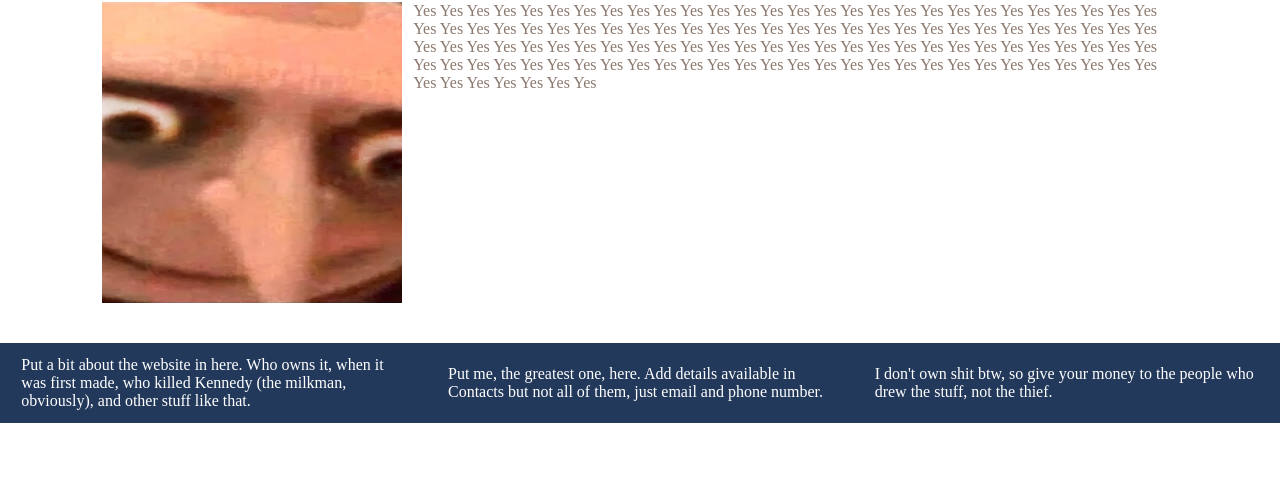
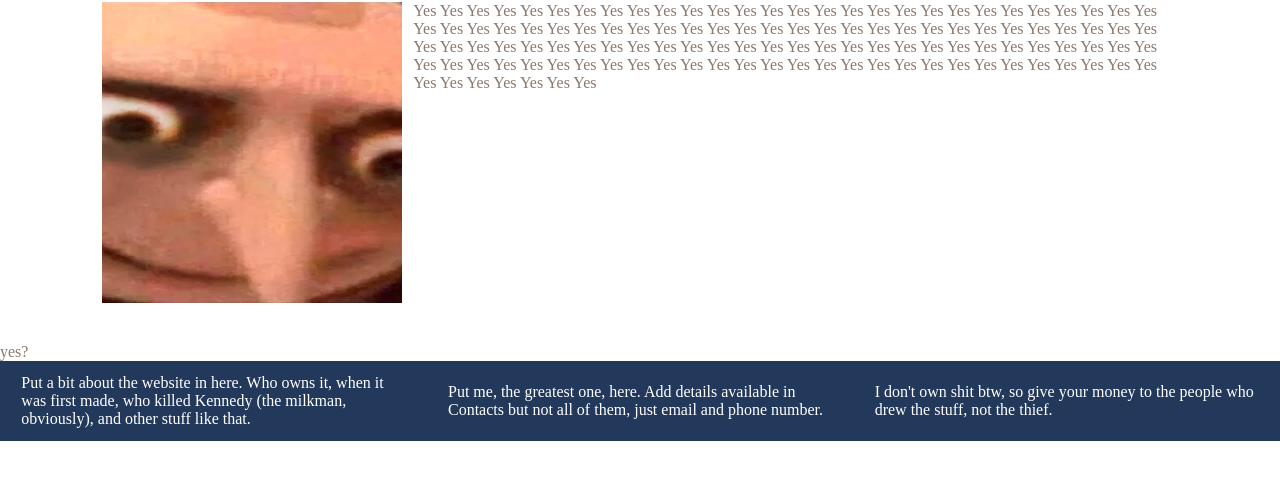
Before and after one commit to PaperToori/Website-Project, a plain HTML site: page public/Index/infoAoT.html in a window 1280 px wide. Shown: the part 152-632 px from the top of the page. Drawn offline with Linux system fonts and the light colour scheme.

Commit message:
nothing. VSC was updating something instead

```diff
--- a/public/Index/infoAoT.html
+++ b/public/Index/infoAoT.html
@@ -28,6 +28,7 @@
           Yes Yes Yes Yes Yes Yes Yes Yes Yes Yes Yes Yes Yes Yes Yes Yes Yes
         </p>
       </div>
+      <p>yes?</p>
     </div>
     <footer>
       <div class="footer_box">
```
